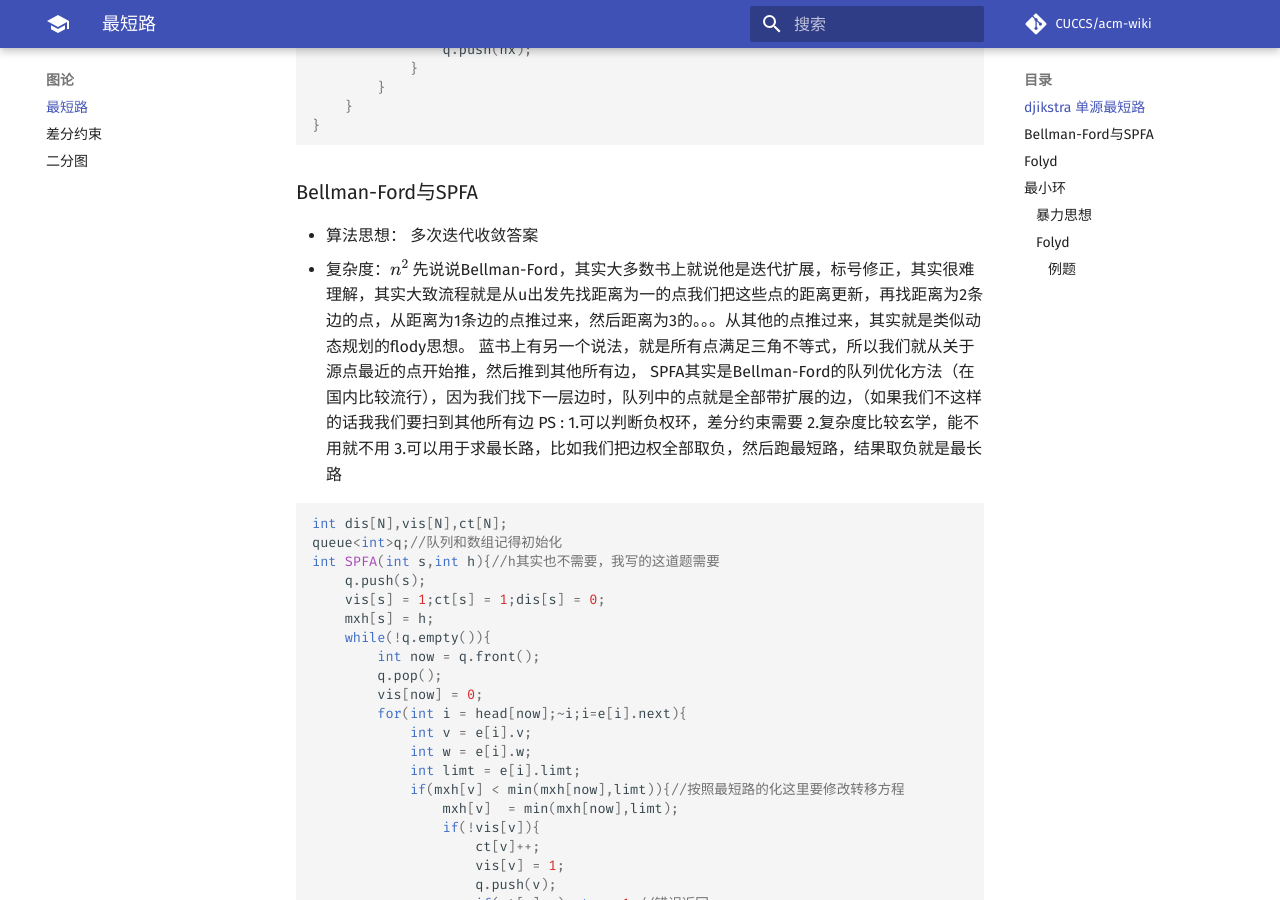
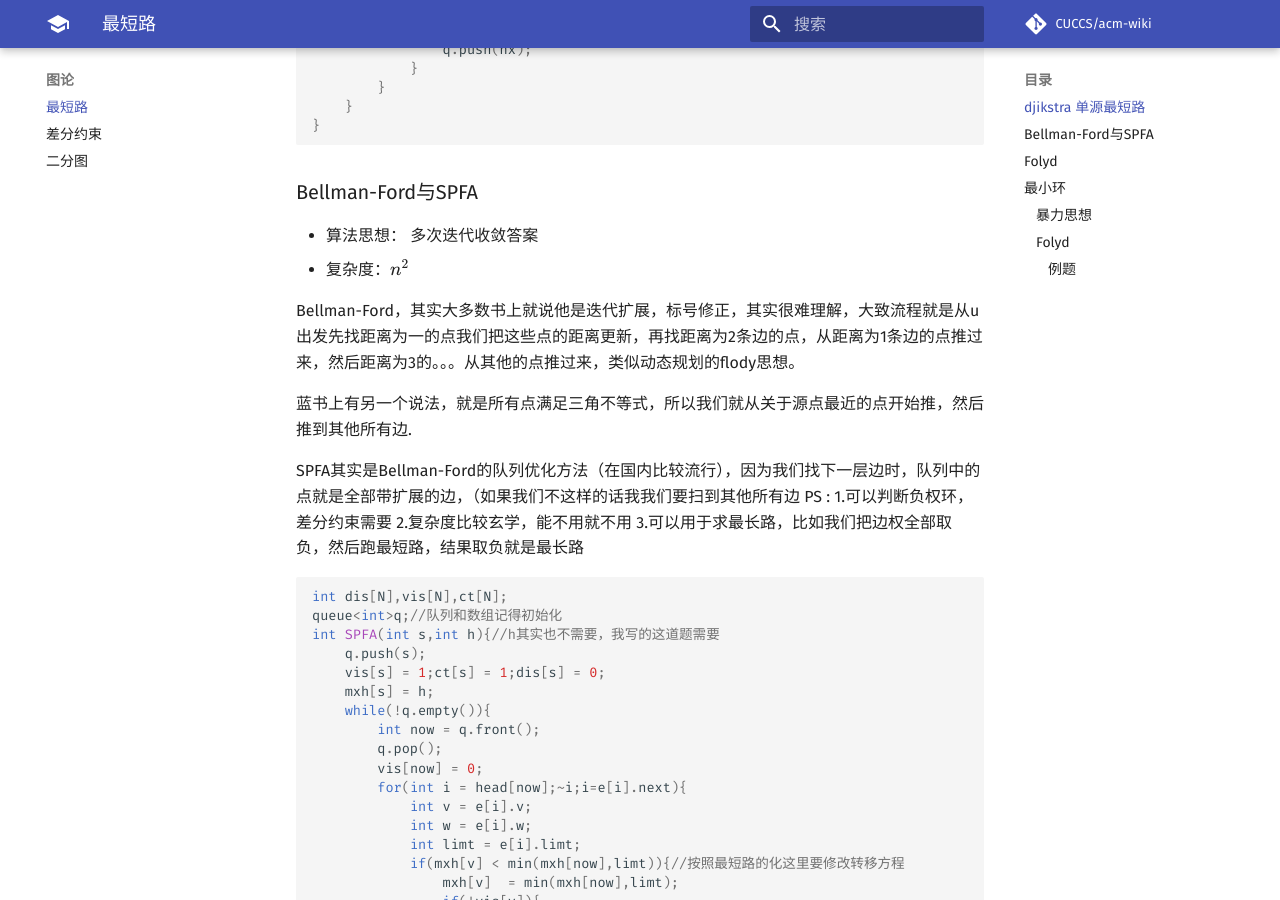
Before and after one commit to CUCCS/acm-wiki, an MkDocs documentation site: the page built from docs/graph/shortest-path.md, in a window 1280 px wide and 900 px high, scrolled down 1834 px. Built offline with MkDocs 1.6.1 and Material for MkDocs 9.7.7, drawn with Linux system fonts in a browser that asks for light colours; formulas are drawn with MathJax 3; comment, search, counter and statistics services are not loaded; some of the changed text lies outside the part shown.

Commit message:
修改细节

```diff
--- a/docs/graph/shortest-path.md
+++ b/docs/graph/shortest-path.md
@@ -92,8 +92,11 @@ void dijkstra(int s){
 
 * 算法思想： 多次迭代收敛答案
 * 复杂度：$n^2$
-先说说Bellman-Ford，其实大多数书上就说他是迭代扩展，标号修正，其实很难理解，其实大致流程就是从u出发先找距离为一的点我们把这些点的距离更新，再找距离为2条边的点，从距离为1条边的点推过来，然后距离为3的。。。从其他的点推过来，其实就是类似动态规划的flody思想。
-蓝书上有另一个说法，就是所有点满足三角不等式，所以我们就从关于源点最近的点开始推，然后推到其他所有边，
+
+Bellman-Ford，其实大多数书上就说他是迭代扩展，标号修正，其实很难理解，大致流程就是从u出发先找距离为一的点我们把这些点的距离更新，再找距离为2条边的点，从距离为1条边的点推过来，然后距离为3的。。。从其他的点推过来，类似动态规划的flody思想。
+
+蓝书上有另一个说法，就是所有点满足三角不等式，所以我们就从关于源点最近的点开始推，然后推到其他所有边.
+
 SPFA其实是Bellman-Ford的队列优化方法（在国内比较流行），因为我们找下一层边时，队列中的点就是全部带扩展的边，（如果我们不这样的话我我们要扫到其他所有边
 PS :
     1.可以判断负权环，差分约束需要
```
Also changed, not shown: other parts of docs/graph/shortest-path.md (+4 -2 lines).
